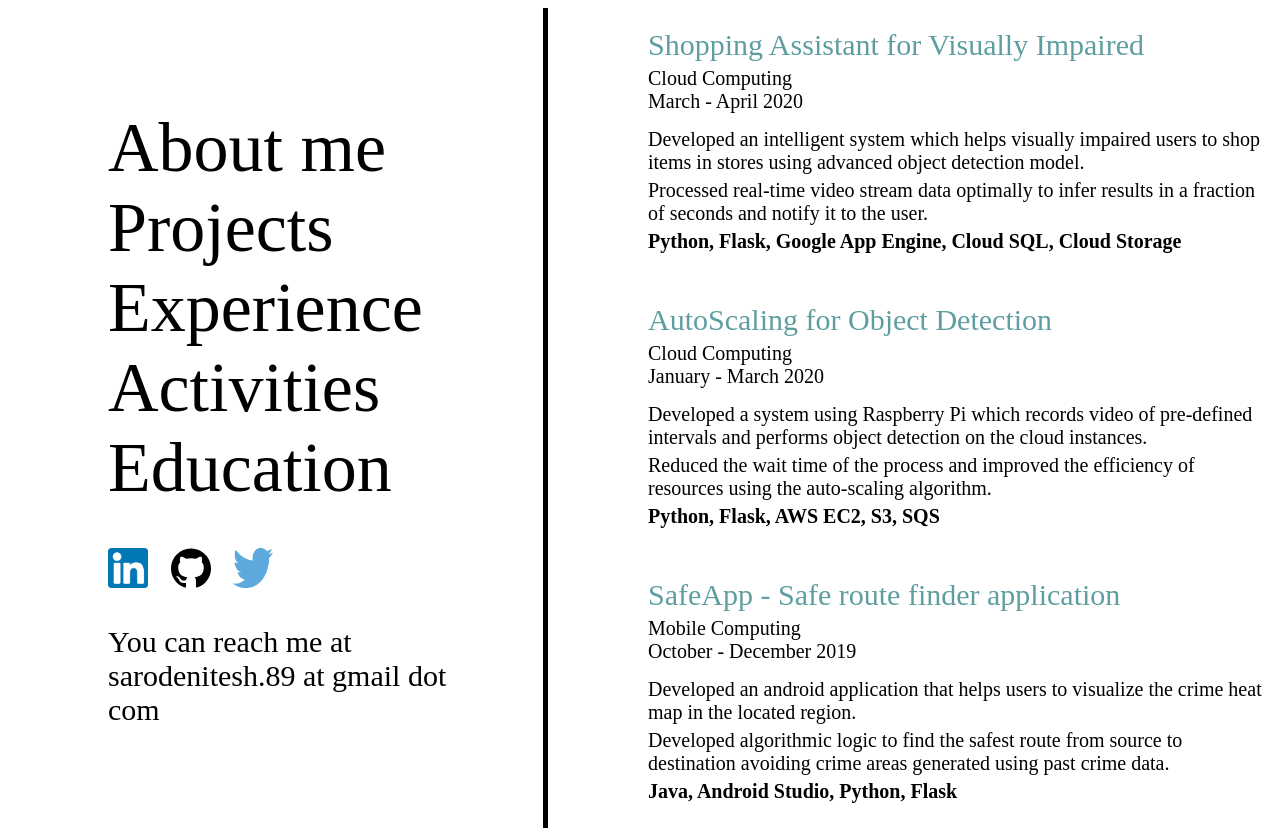
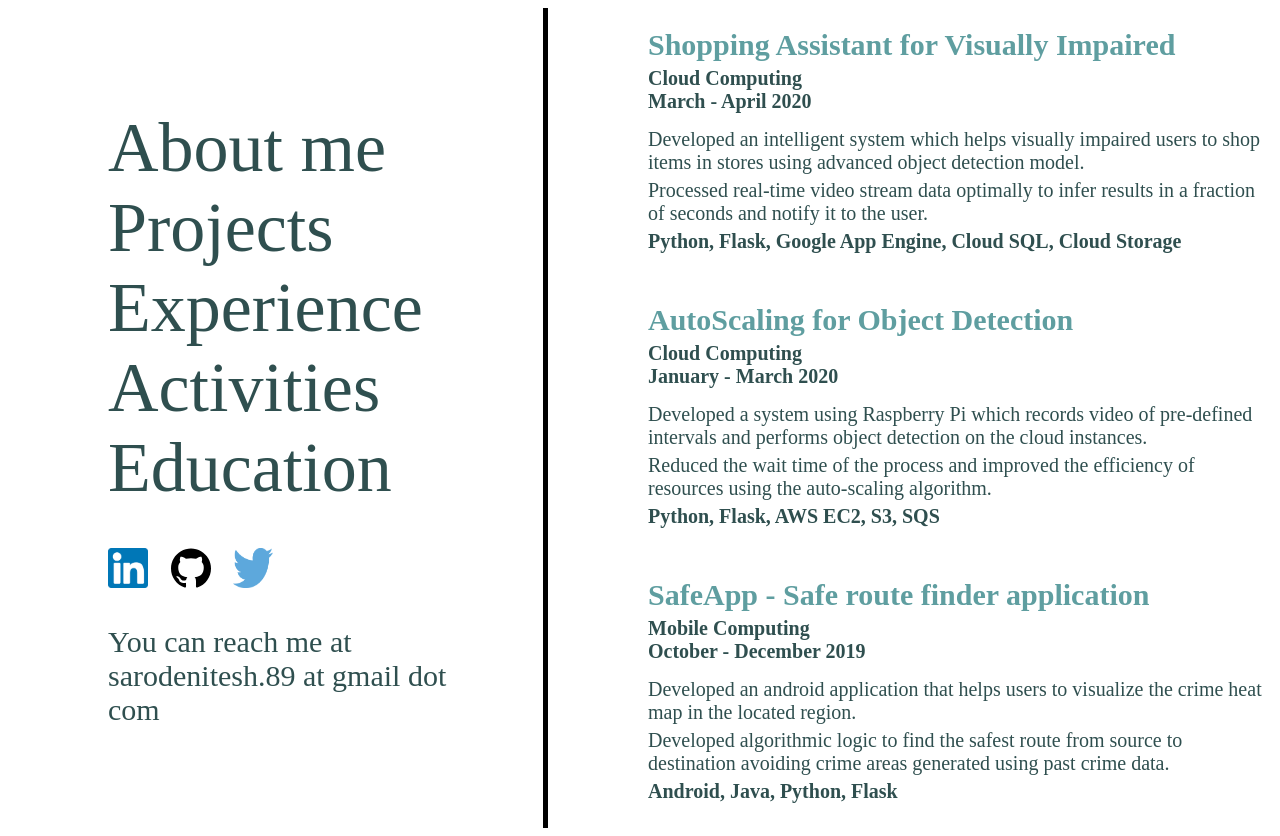
Before and after one commit to niteshsarode/niteshsarode.github.io, a plain HTML site: page index.html in a window 1280 px wide. Both pictures are taken after a click on the element "Projects". Drawn offline with Linux system fonts and the light colour scheme.

Commit message:
changed text color

```diff
--- a/index.css
+++ b/index.css
@@ -3,6 +3,7 @@
 } */
 .root {
     display: flex;
+    color: darkslategrey;
 }
 .left {
     padding-left: 100px;
@@ -56,15 +57,18 @@
 .title {
     font-size: 30px;
     color: cadetblue;
+    font-weight: bold;
 }
 .subtitle {
     padding-top:5px;
     font-size: 20px;
+    font-weight: bold;
 }
 .secondtitle {
     font-size: 30px;
     padding-top: 50px;
     color: cadetblue;
+    font-weight: bold;
 }
 .content {
     padding-top:10px;
--- a/index.html
+++ b/index.html
@@ -99,7 +99,7 @@
                     <div class="content">
                         <div class="experienceitem">Developed an android application that helps users to visualize the crime heat map in the located region.</div>
                         <div class="experienceitem">Developed algorithmic logic to find the safest route from source to destination avoiding crime areas generated using past crime data.</div>
-                        <div class="experienceitem"><b>Java, Android Studio, Python, Flask</b></div>
+                        <div class="experienceitem"><b>Android, Java, Python, Flask</b></div>
                     </div>
                     <div class="secondtitle">
                         Person Tracking using Bebop2 drone</br>
```
